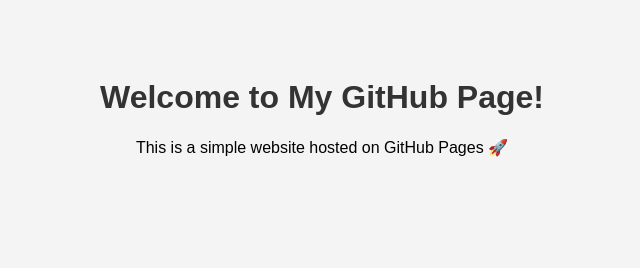
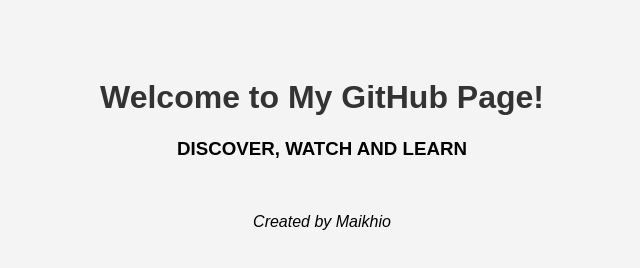
Before and after one commit to Maikhio/Website-Hosting-Trail, a plain HTML site: page index.html in a window 1280 px wide. Shown: the whole page, without its empty margins (318-958 px from the left). Drawn offline with Linux system fonts and the light colour scheme.

Commit message:
Update index.html

```diff
--- a/index.html
+++ b/index.html
@@ -19,6 +19,10 @@
 <body>
     <h1>Welcome to My GitHub Page!</h1>
 
-    <p>This is a simple website hosted on GitHub Pages 🚀</p>
+    <H3><p>DISCOVER, WATCH AND LEARN</p></H3>
+</br>
+<p>
+    <i>Created by Maikhio</i>
+</p>
 </body>
 </html>
```
